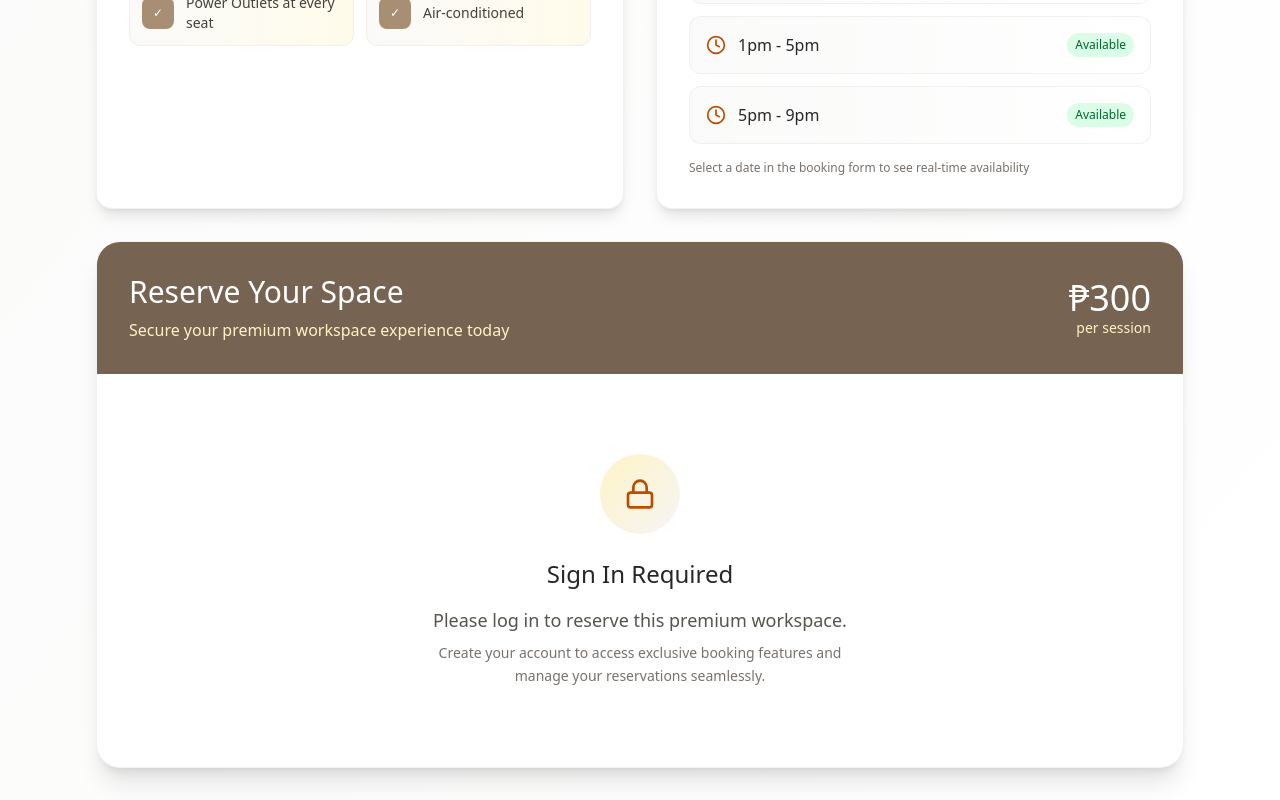
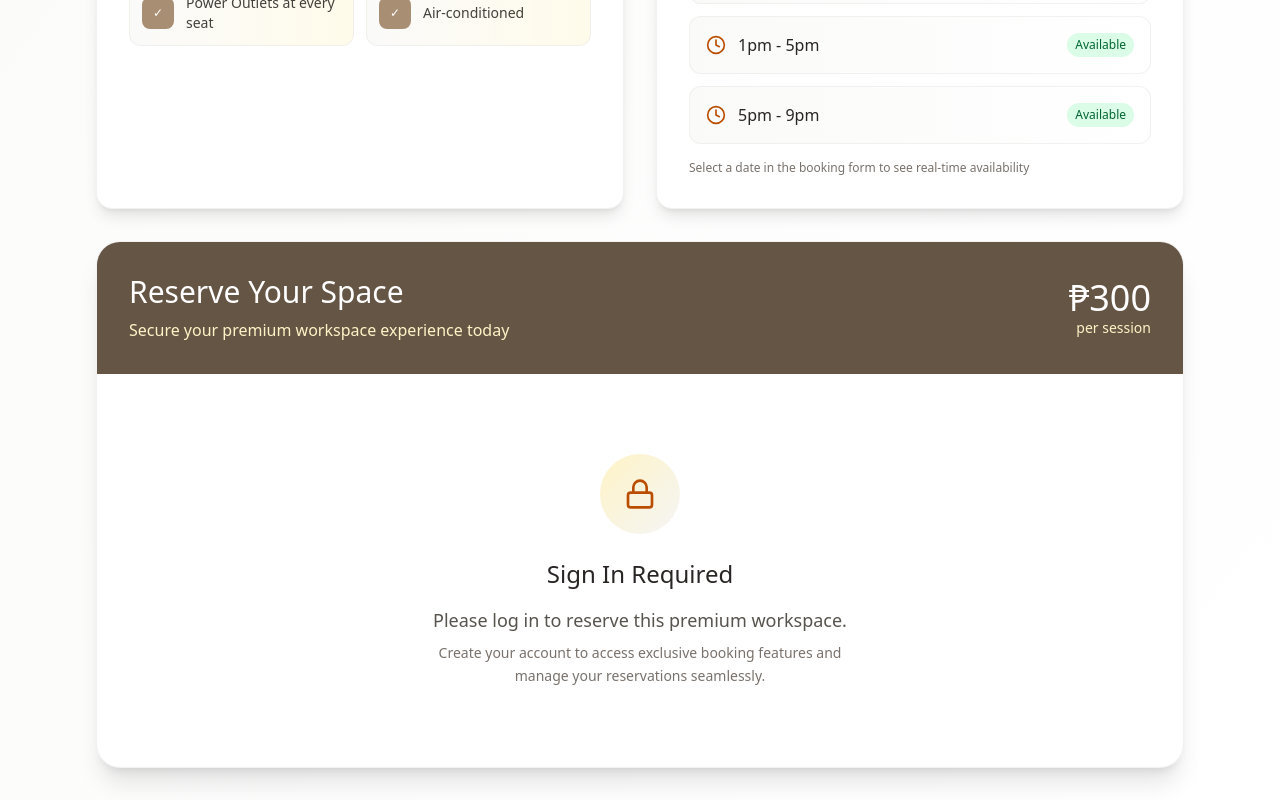
Before and after one commit to bmsj23/mp, a React (Vite) app: page /space/1 in a window 1280 px wide. Shown: the part 861-1661 px from the top of the page. Built offline with nearby package versions, Linux system fonts and the light colour scheme; the HTML template or start-up script is replaced by a standard one.

Commit message:
style: update space detail luxury booking section header background

```diff
--- a/src/pages/SpaceDetail.jsx
+++ b/src/pages/SpaceDetail.jsx
@@ -242,7 +242,7 @@ export default function SpaceDetail() {
 
         {/* Luxury Booking Section */}
         <div className="bg-white rounded-3xl shadow-xl border border-stone-200/50 overflow-hidden">
-          <div className="bg-[#766351] text-white p-8">
+          <div className="bg-[#655545] text-white p-8">
             <div className="flex items-center justify-between">
               <div>
                 <h2 className="text-3xl font-light mb-2">Reserve Your Space</h2>
```
